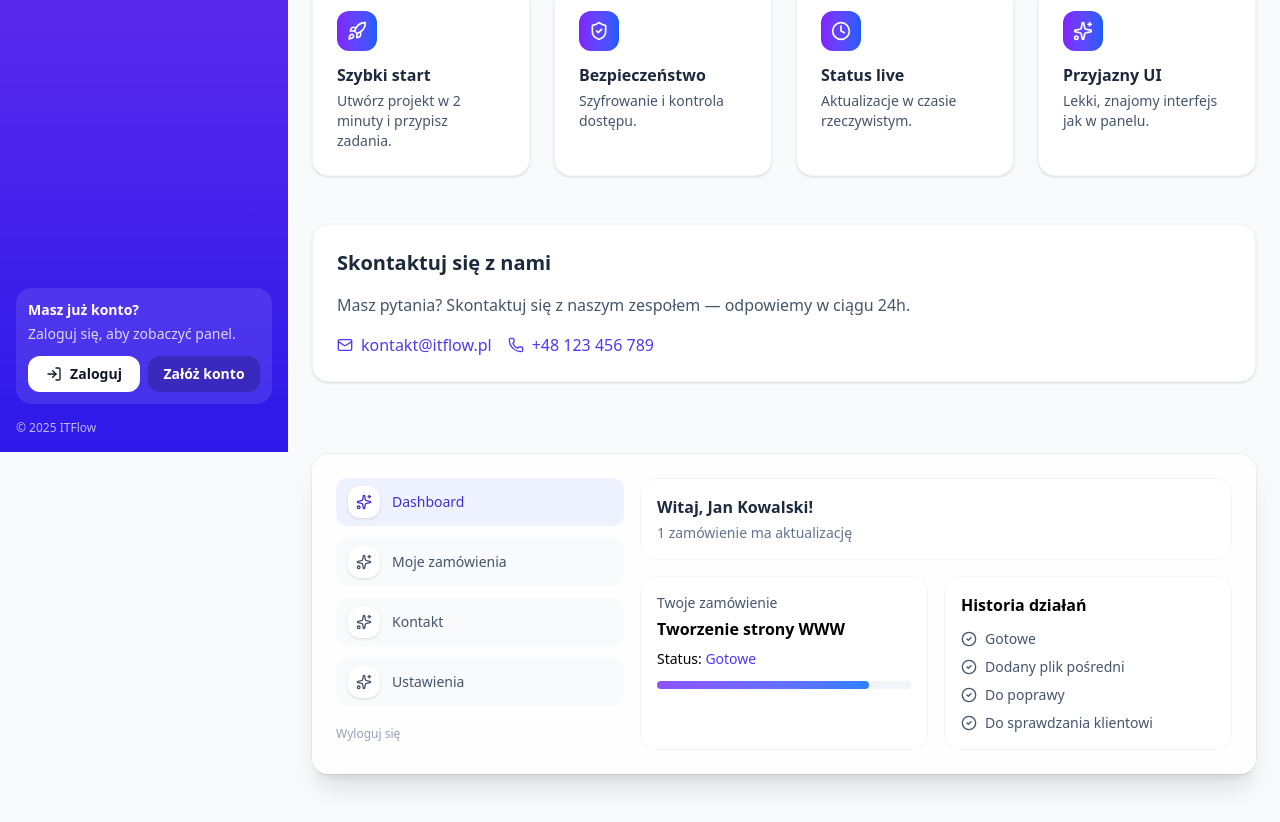
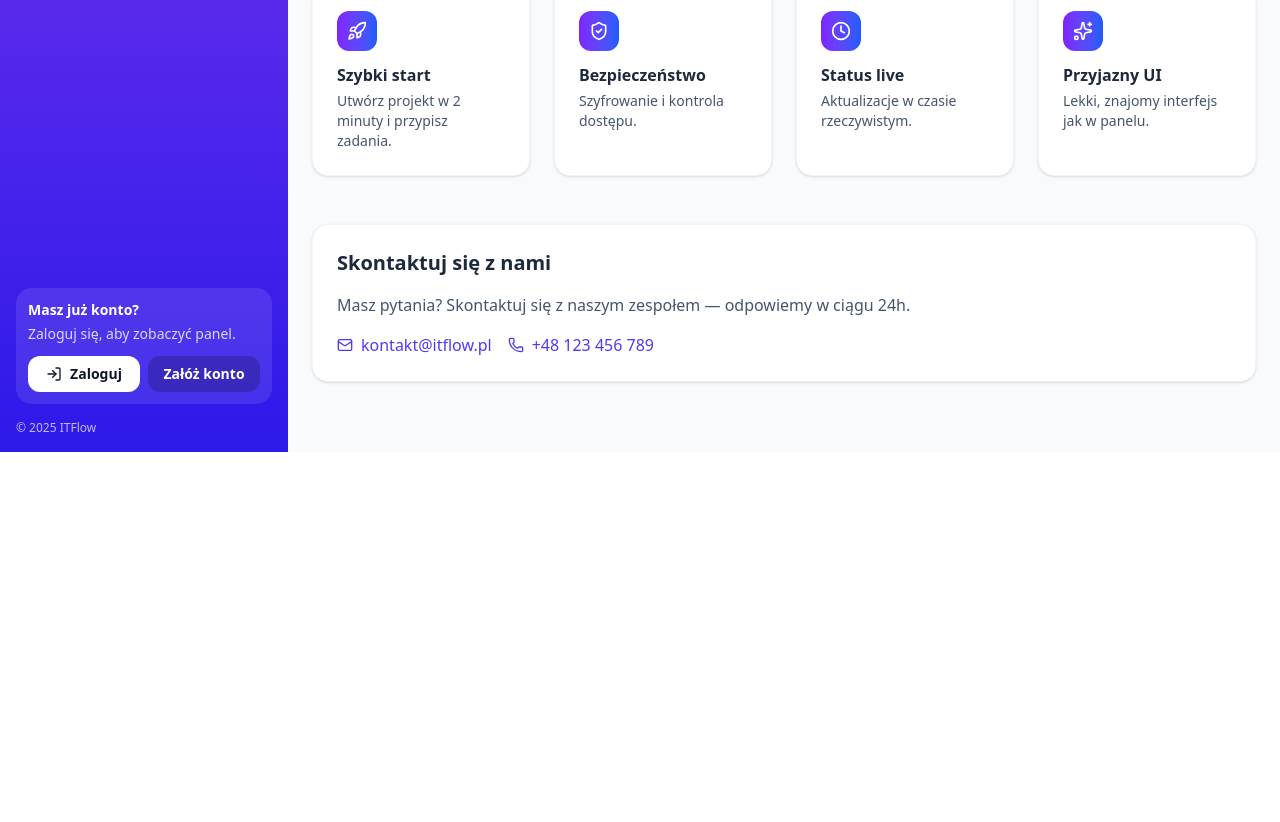
Before and after one commit to 01-VladProg-10/ITFlow, a React (Vite) app: page / in a window 1280 px wide. Shown: the part 348-1170 px from the top of the page. After the commit the page ends 800 px from the top, so only its background shows below. Built offline with nearby package versions, Linux system fonts and the light colour scheme.

Commit message:
Improve the appearance of the dashboard

```diff
--- a/src/App.tsx
+++ b/src/App.tsx
@@ -48,6 +48,7 @@ function Logo({ className = "h-7 w-auto" }) {
 function Sidebar({ open, onClose }: { open?: boolean; onClose?: () => void }) {
   const content = (
     <div className="flex h-full w-72 flex-col bg-[linear-gradient(180deg,_#7A36EF_0%,_#2D19E9_100%)] text-white">
+
       <div className="flex items-center justify-between px-4 h-16">
         <Logo />
         {onClose && (
@@ -87,7 +88,7 @@ function Sidebar({ open, onClose }: { open?: boolean; onClose?: () => void }) {
               <LogIn className="h-4 w-4" /> Zaloguj
             </Link>
             <a
-              href="#"
+              href="/login?mode=register"
               className="inline-flex items-center justify-center gap-2 rounded-xl bg-black/20 px-3 py-2 text-sm font-semibold"
             >
               Załóż konto
@@ -113,62 +114,6 @@ function Sidebar({ open, onClose }: { open?: boolean; onClose?: () => void }) {
   );
 }
 
-function DashboardMock() {
-  return (
-    <div className="relative rounded-2xl bg-white/80 backdrop-blur shadow-xl ring-1 ring-black/5 p-5 md:p-6 w-full">
-      <div className="grid md:grid-cols-3 gap-4">
-        <div className="space-y-3">
-          {["Dashboard", "Moje zamówienia", "Kontakt", "Ustawienia"].map((t, i) => (
-            <div
-              key={t}
-              className={`flex items-center gap-3 rounded-xl px-3 py-2 text-sm ${
-                i === 0 ? "bg-indigo-50 text-indigo-700" : "bg-slate-50 text-slate-600"
-              }`}
-            >
-              <div className="h-8 w-8 rounded-xl bg-white shadow flex items-center justify-center">
-                <Sparkles className="h-4 w-4" />
-              </div>
-              <span>{t}</span>
-            </div>
-          ))}
-          <div className="pt-2 text-xs text-slate-400">Wyloguj się</div>
-        </div>
-
-        <div className="md:col-span-2 space-y-4">
-          <div className="rounded-2xl border border-slate-100 p-4 bg-white">
-            <div className="text-slate-800 font-semibold mb-1">Witaj, Jan Kowalski!</div>
-            <div className="text-slate-500 text-sm">1 zamówienie ma aktualizację</div>
-          </div>
-
-          <div className="grid md:grid-cols-2 gap-4">
-            <div className="rounded-2xl p-4 bg-white border border-slate-100">
-              <div className="text-slate-600 text-sm mb-1">Twoje zamówienie</div>
-              <div className="font-semibold">Tworzenie strony WWW</div>
-              <div className="mt-2 text-sm">
-                Status: <span className="text-indigo-600 font-medium">Gotowe</span>
-              </div>
-              <div className="mt-3 h-2 rounded-full bg-slate-100">
-                <div className="h-2 w-10/12 rounded-full bg-gradient-to-r from-violet-500 to-blue-500" />
-              </div>
-            </div>
-
-            <div className="rounded-2xl p-4 bg-white border border-slate-100">
-              <div className="font-semibold mb-3">Historia działań</div>
-              <ul className="text-sm space-y-2">
-                {["Gotowe", "Dodany plik pośredni", "Do poprawy", "Do sprawdzania klientowi"].map((s, i) => (
-                  <li key={i} className="flex items-center gap-2 text-slate-600">
-                    <CheckCircle2 className="h-4 w-4" />
-                    <span>{s}</span>
-                  </li>
-                ))}
-              </ul>
-            </div>
-          </div>
-        </div>
-      </div>
-    </div>
-  );
-}
 
 function AppContent() {
   const [open, setOpen] = useState(false);
@@ -203,7 +148,7 @@ function AppContent() {
           </p>
           <div className="mt-6 flex justify-center gap-3">
             <a
-              href="#"
+              href="/login?mode=register"
               className="inline-flex items-center gap-2 rounded-xl px-4 py-2 bg-gradient-to-r from-violet-600 to-blue-600 text-white font-semibold"
             >
               Wypróbuj teraz <ArrowRight className="h-4 w-4" />
@@ -243,10 +188,6 @@ function AppContent() {
             </a>
           </div>
         </section>
-
-        <section className="py-6">
-          <DashboardMock />
-        </section>
       </main>
     </div>
   );
--- a/src/UserDashboard.tsx
+++ b/src/UserDashboard.tsx
@@ -2,7 +2,7 @@ import dashboardIcon from "./icons/daszboard.png";
 import zanowieniaIcon from "./icons/zanowienia.png";
 import kontaktIcon from "./icons/kontakt.png";
 import ustawieniaIcon from "./icons/ustawienia.png";
-import wylogujIcon from "./icons/wyloguj.png";
+
 import {
   Flame,
   FileText,
@@ -15,7 +15,7 @@ import {
 } from "lucide-react";
 import { Link } from "react-router-dom";
 
-/* === Sidebar from your App.tsx (w-72) === */
+/* === Sidebar === */
 function Logo({ className = "h-7 w-auto" }) {
   return (
     <div className="flex items-center gap-2">
@@ -77,7 +77,6 @@ function Sidebar() {
 
           <div className="mt-4 text-xs text-white/70">© {new Date().getFullYear()} ITFlow</div>
         </div>
-
       </div>
     </aside>
   );
@@ -96,15 +95,13 @@ export default function UserDashboard() {
 
   return (
     <div className="min-h-screen bg-[#F3F2F8]">
-      {/* sidebar */}
       <Sidebar />
 
-      {/* main content shifted by sidebar width */}
       <main className="md:ml-72">
-        {/* top bar with your gradient stops */}
         <div className="h-[100px] w-full bg-[linear-gradient(90deg,_#8F2AFA_9%,_#5F7EFA_35%,_#2D19E9_100%)]" />
 
         <div className="px-[88px] pt-6 pb-10">
+          <div className="mt-12">
             {/* welcome */}
             <div className="mb-8">
               <h1 className="text-[32px] font-extrabold text-slate-900 flex items-center gap-2">
@@ -115,10 +112,10 @@ export default function UserDashboard() {
               </p>
             </div>
 
-          {/* cards row */}
-          <div className="flex gap-[88px]">
-            {/* LEFT CARD — lower than 300px + ~24px spacing */}
-            <div className="w-[645px] h-[260px] bg-white rounded-2xl shadow-lg border border-slate-100 p-6 flex flex-col justify-between">
+            <div className="flex items-start gap-[88px]">
+
+              {/* LEFT CARD — компактна, з ~24px повітря під лінією */}
+              <div className="w-[645px] self-start bg-white rounded-2xl shadow-lg border border-slate-100 p-6 pb-6">
                 <div className="space-y-6">
                   <div>
                     <div className="text-[13px] text-slate-500">Twoje zamówienie</div>
@@ -131,8 +128,7 @@ export default function UserDashboard() {
                     <div className="text-[14px]">
                       Status: <span className="text-[#6D28D9] font-semibold">Gotowe</span>
                     </div>
-                  {/* менший відступ між статусом і лінією */}
-                  <div className="mt-2 h-3 rounded-full bg-slate-100">
+                    <div className="mt-2 h-3 rounded-full bg-slate-100 mb-6">
                       <div className="h-3 w-[85%] rounded-full bg-gradient-to-r from-[#6D28D9] to-[#1F4FE4]" />
                     </div>
                   </div>
@@ -162,15 +158,13 @@ export default function UserDashboard() {
                 </ul>
               </div>
             </div>
+          </div>
+        </div>
 
-          {/* button */}
-          <div className="mt-10 flex justify-center">
+        <div className="-mt-12 flex justify-center">
           <button className="px-8 py-3 font-semibold text-[14px] rounded-xl text-white shadow-md bg-[linear-gradient(90deg,_#8F2AFA_9%,_#5F7EFA_35%,_#2D19E9_100%)] hover:opacity-90 transition">
             Nowe zamówienie
           </button>
-          </div>
-
-
         </div>
       </main>
     </div>
--- a/src/login.tsx
+++ b/src/login.tsx
@@ -1,8 +1,14 @@
 import React, { useState } from "react";
 import { LogIn, UserPlus, Mail, Lock } from "lucide-react";
+ import { useSearchParams } from "react-router-dom";
 
 export default function AuthDualPanel() {
-  const [mode, setMode] = useState<"login" | "register">("login");
+
+
+const [search] = useSearchParams();
+const initialMode = search.get("mode") === "register" ? "register" : "login";
+const [mode, setMode] = useState<"login" | "register">(initialMode);
+
 
   const [loginEmail, setLoginEmail] = useState("");
   const [loginPassword, setLoginPassword] = useState("");
```
Lines whose indentation alone changed are shown as unchanged.
